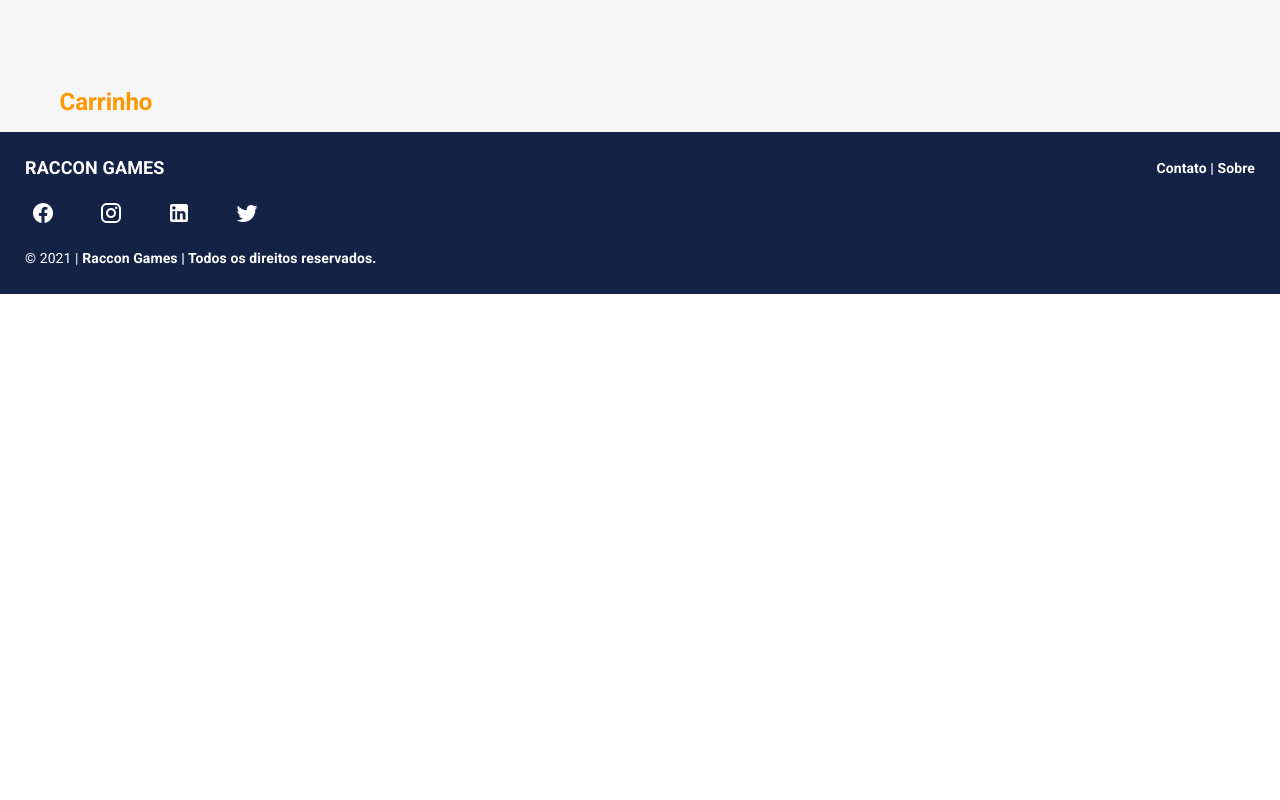
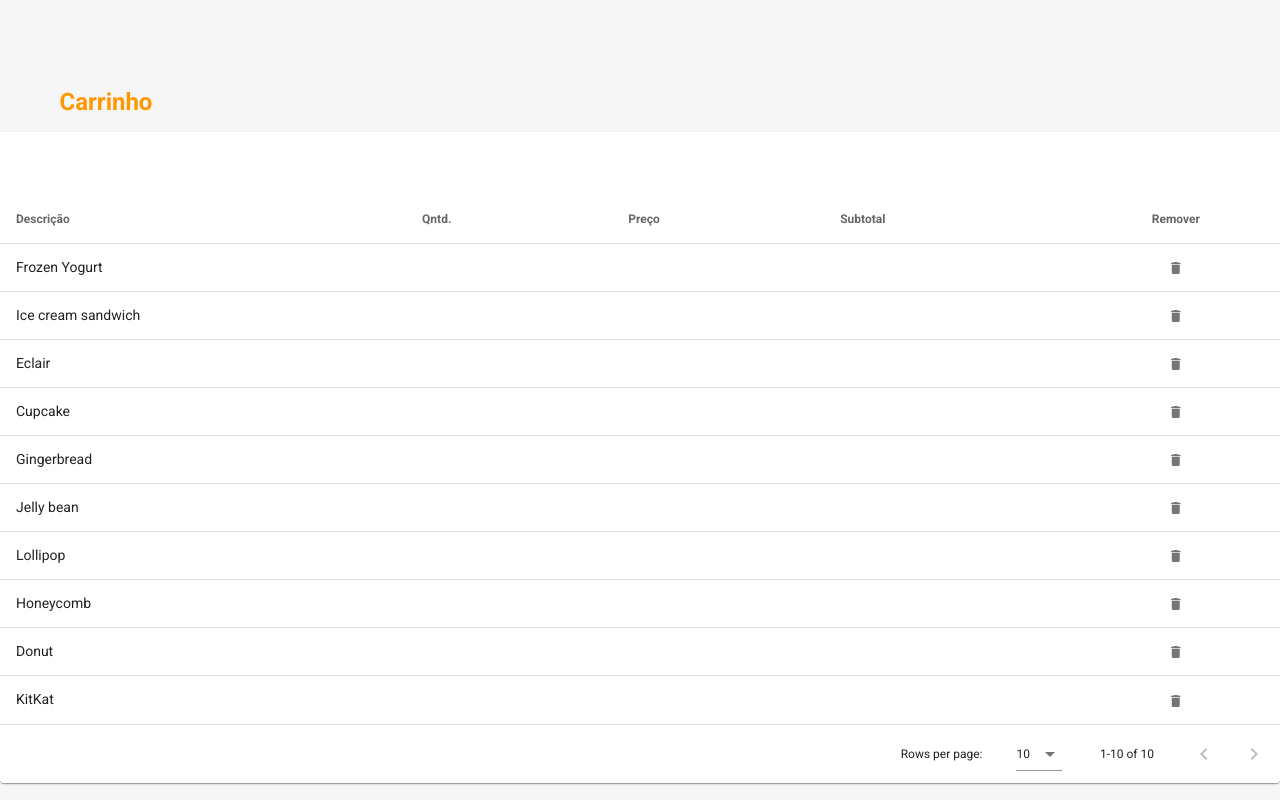
Before and after one commit to ClankyPant/pac-v-frontend, a Vue app: page /sobre in a window 1280 px wide. Shown: the part 480-1280 px from the top of the page. Before the commit the page ends 800 px from the top, so only its background shows below. Built offline with nearby package versions, Linux system fonts and the light colour scheme.

Commit message:
CInicio da tela Carrinho

```diff
--- /dev/null
+++ b/src/components/Wishlist/Checkout.vue
@@ -0,0 +1,307 @@
+<template>
+  <v-data-table
+    :headers="headers"
+    :items="products"
+    sort-by="calories"
+    class="elevation-1"
+  >
+    <template v-slot:top>
+      <v-toolbar
+        flat
+      >
+        <v-dialog
+          v-model="dialog"
+          max-width="500px"
+        >
+          <v-card>
+            <v-card-title>
+              <span class="text-h5">{{ formTitle }}</span>
+            </v-card-title>
+
+            <v-card-text>
+              <v-container>
+                <v-row>
+                  <v-col
+                    cols="12"
+                    sm="6"
+                    md="4"
+                  >
+                    <v-text-field
+                      v-model="editedItem.name"
+                      label="Dessert name"
+                    ></v-text-field>
+                  </v-col>
+                  <v-col
+                    cols="12"
+                    sm="6"
+                    md="4"
+                  >
+                    <v-text-field
+                      v-model="editedItem.calories"
+                      label="Calories"
+                    ></v-text-field>
+                  </v-col>
+                  <v-col
+                    cols="12"
+                    sm="6"
+                    md="4"
+                  >
+                    <v-text-field
+                      v-model="editedItem.fat"
+                      label="Fat (g)"
+                    ></v-text-field>
+                  </v-col>
+                  <v-col
+                    cols="12"
+                    sm="6"
+                    md="4"
+                  >
+                    <v-text-field
+                      v-model="editedItem.carbs"
+                      label="Carbs (g)"
+                    ></v-text-field>
+                  </v-col>
+                  <v-col
+                    cols="12"
+                    sm="6"
+                    md="4"
+                  >
+                    <v-text-field
+                      v-model="editedItem.protein"
+                      label="Protein (g)"
+                    ></v-text-field>
+                  </v-col>
+                </v-row>
+              </v-container>
+            </v-card-text>
+
+            <v-card-actions>
+              <v-spacer></v-spacer>
+              <v-btn
+                color="blue darken-1"
+                text
+                @click="close"
+              >
+                Cancel
+              </v-btn>
+              <v-btn
+                color="blue darken-1"
+                text
+                @click="save"
+              >
+                Save
+              </v-btn>
+            </v-card-actions>
+          </v-card>
+        </v-dialog>
+        <v-dialog v-model="dialogDelete" max-width="500px">
+          <v-card>
+            <v-card-title class="text-h5">Deseja remover o Item?</v-card-title>
+            <v-card-actions>
+              <v-spacer></v-spacer>
+              <v-btn color="orange" text @click="closeDelete">Cancelar</v-btn>
+              <v-btn color="orange" text @click="deleteItemConfirm">OK</v-btn>
+              <v-spacer></v-spacer>
+            </v-card-actions>
+          </v-card>
+        </v-dialog>
+      </v-toolbar>
+    </template>
+    <template v-slot:item.remover="{ item }">
+      <v-icon
+        small
+        @click="deleteItem(item)"
+      >
+        mdi-delete
+      </v-icon>
+    </template>
+    <template v-slot:no-data>
+      <v-btn
+        color="primary"
+        @click="initialize"
+      >
+        Reset
+      </v-btn>
+    </template>
+  </v-data-table>
+</template>
+
+<script>
+  export default {
+    data: () => ({
+      dialog: false,
+      dialogDelete: false,
+      headers: [
+        {
+          text: 'Descrição',
+          align: 'start',
+          sortable: false,
+          value: 'name',
+        },
+        { text: 'Qntd.', value: 'qtnd' },
+        { text: 'Preço', value: 'preco' },
+        { text: 'Subtotal', value: 'subtotal' },
+        {
+          text: 'Remover',
+          align: 'center',
+          sortable: false,
+          value: 'remover',
+        }
+      ],
+      products: [],
+      editedIndex: -1,
+      editedItem: {
+        name: '',
+        calories: 0,
+        fat: 0,
+        carbs: 0,
+        protein: 0,
+      },
+      defaultItem: {
+        name: '',
+        calories: 0,
+        fat: 0,
+        carbs: 0,
+        protein: 0,
+      },
+    }),
+
+    computed: {
+      formTitle () {
+        return this.editedIndex === -1 ? 'New Item' : 'Edit Item'
+      },
+    },
+
+    watch: {
+      dialog (val) {
+        val || this.close()
+      },
+      dialogDelete (val) {
+        val || this.closeDelete()
+      },
+    },
+
+    created () {
+      this.initialize()
+    },
+
+    methods: {
+      initialize () {
+        this.products = [
+          {
+            name: 'Frozen Yogurt',
+            calories: 159,
+            fat: 6.0,
+            carbs: 24,
+            protein: 4.0,
+          },
+          {
+            name: 'Ice cream sandwich',
+            calories: 237,
+            fat: 9.0,
+            carbs: 37,
+            protein: 4.3,
+          },
+          {
+            name: 'Eclair',
+            calories: 262,
+            fat: 16.0,
+            carbs: 23,
+            protein: 6.0,
+          },
+          {
+            name: 'Cupcake',
+            calories: 305,
+            fat: 3.7,
+            carbs: 67,
+            protein: 4.3,
+          },
+          {
+            name: 'Gingerbread',
+            calories: 356,
+            fat: 16.0,
+            carbs: 49,
+            protein: 3.9,
+          },
+          {
+            name: 'Jelly bean',
+            calories: 375,
+            fat: 0.0,
+            carbs: 94,
+            protein: 0.0,
+          },
+          {
+            name: 'Lollipop',
+            calories: 392,
+            fat: 0.2,
+            carbs: 98,
+            protein: 0,
+          },
+          {
+            name: 'Honeycomb',
+            calories: 408,
+            fat: 3.2,
+            carbs: 87,
+            protein: 6.5,
+          },
+          {
+            name: 'Donut',
+            calories: 452,
+            fat: 25.0,
+            carbs: 51,
+            protein: 4.9,
+          },
+          {
+            name: 'KitKat',
+            calories: 518,
+            fat: 26.0,
+            carbs: 65,
+            protein: 7,
+          },
+        ]
+      },
+
+      editItem (item) {
+        this.editedIndex = this.products.indexOf(item)
+        this.editedItem = Object.assign({}, item)
+        this.dialog = true
+      },
+
+      deleteItem (item) {
+        this.editedIndex = this.products.indexOf(item)
+        this.editedItem = Object.assign({}, item)
+        this.dialogDelete = true
+      },
+
+      deleteItemConfirm () {
+        this.products.splice(this.editedIndex, 1)
+        this.closeDelete()
+      },
+
+      close () {
+        this.dialog = false
+        this.$nextTick(() => {
+          this.editedItem = Object.assign({}, this.defaultItem)
+          this.editedIndex = -1
+        })
+      },
+
+      closeDelete () {
+        this.dialogDelete = false
+        this.$nextTick(() => {
+          this.editedItem = Object.assign({}, this.defaultItem)
+          this.editedIndex = -1
+        })
+      },
+
+      save () {
+        if (this.editedIndex > -1) {
+          Object.assign(this.products[this.editedIndex], this.editedItem)
+        } else {
+          this.products.push(this.editedItem)
+        }
+        this.close()
+      },
+    },
+  }
+</script>
--- a/src/components/Wishlist/WishlistItems.vue
+++ b/src/components/Wishlist/WishlistItems.vue
@@ -1,18 +1,24 @@
 <template>
-    <v-container>
+    <div>
+      <v-container>
         <div class="divider">
             <Divider />
         </div>
-            <div>
-                <h2 class="department">Carrinho</h2>
-            </div>
-    </v-container>
+        <div>
+            <h2 class="department">Carrinho</h2>
+        </div>
+      </v-container>
+      <div class="checkout">
+        <Checkout />
+      </div>
+    </div>
 </template>
 
 <script>
 import Divider from '../divider/Divider.vue'
+import Checkout from './Checkout.vue'
 export default {
-  components: { Divider },
+  components: { Divider, Checkout },
 }
 </script>
 
@@ -20,4 +26,10 @@ export default {
 .department {
   color: #ff9800;
 }
+
+.checkout {
+  max-width: 1500px;
+  margin: 0 auto;
+  padding-bottom: 50px;
+}
 </style>
--- a/src/components/header/Header.vue
+++ b/src/components/header/Header.vue
@@ -76,6 +76,7 @@ export default {
 
   methods: {
     wishlistPage () {
+      window.location.href = "/carrinho"
       console.log('Aqui')
       let t = new BaseService();
       t.getToken();
--- a/src/components/modals/PopUp.vue
+++ b/src/components/modals/PopUp.vue
@@ -3,7 +3,7 @@
     <v-dialog
       v-model="dialog"
       max-width="690"
-
+      class="dialog-cookie"
     >
       <v-card>
         <v-card-title class="text-h5">
@@ -40,7 +40,7 @@
 </script>
 
 <style>
-.v-dialog {
+.dialog-cookie {
     position: absolute;
     bottom: 0;
     left: 0;
```
